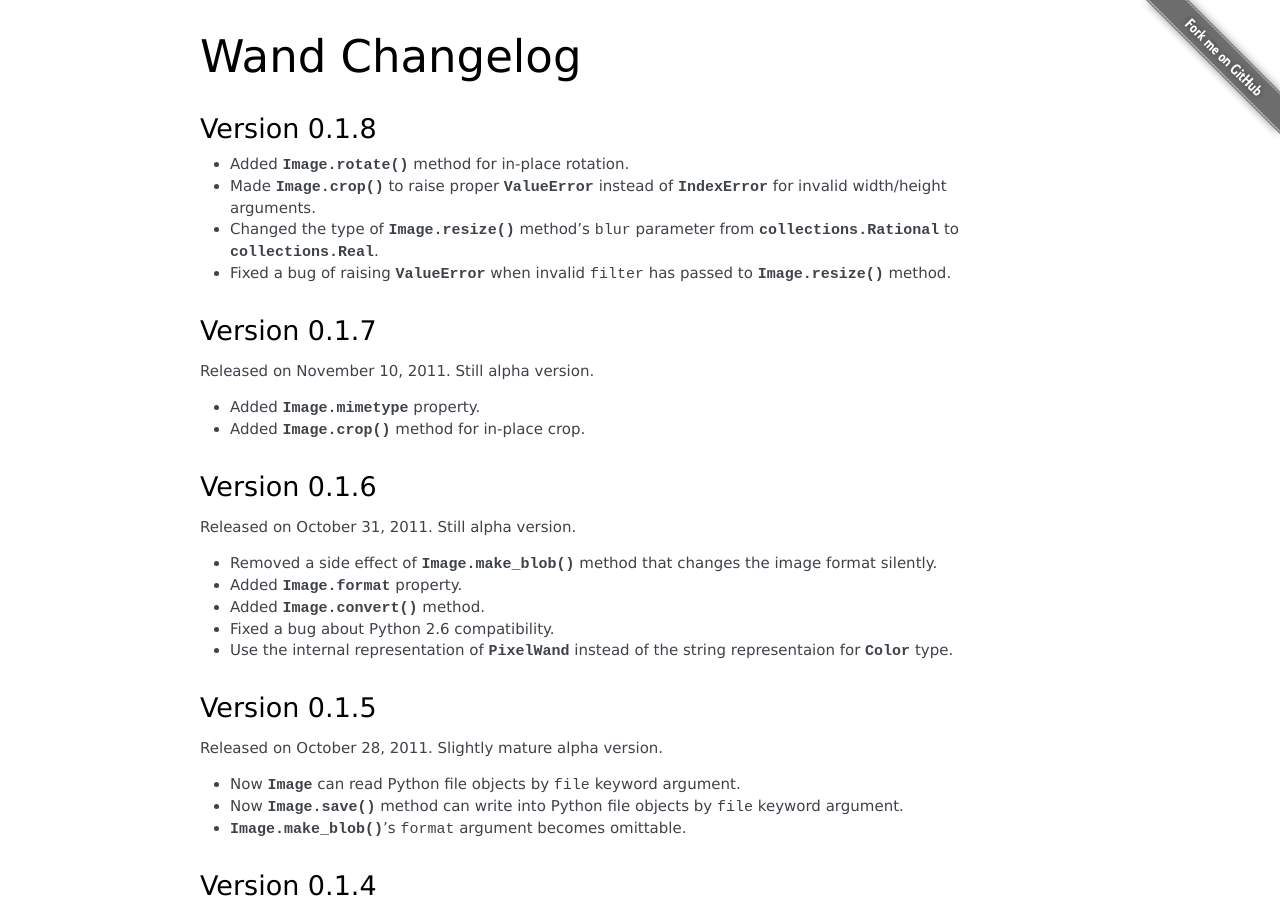
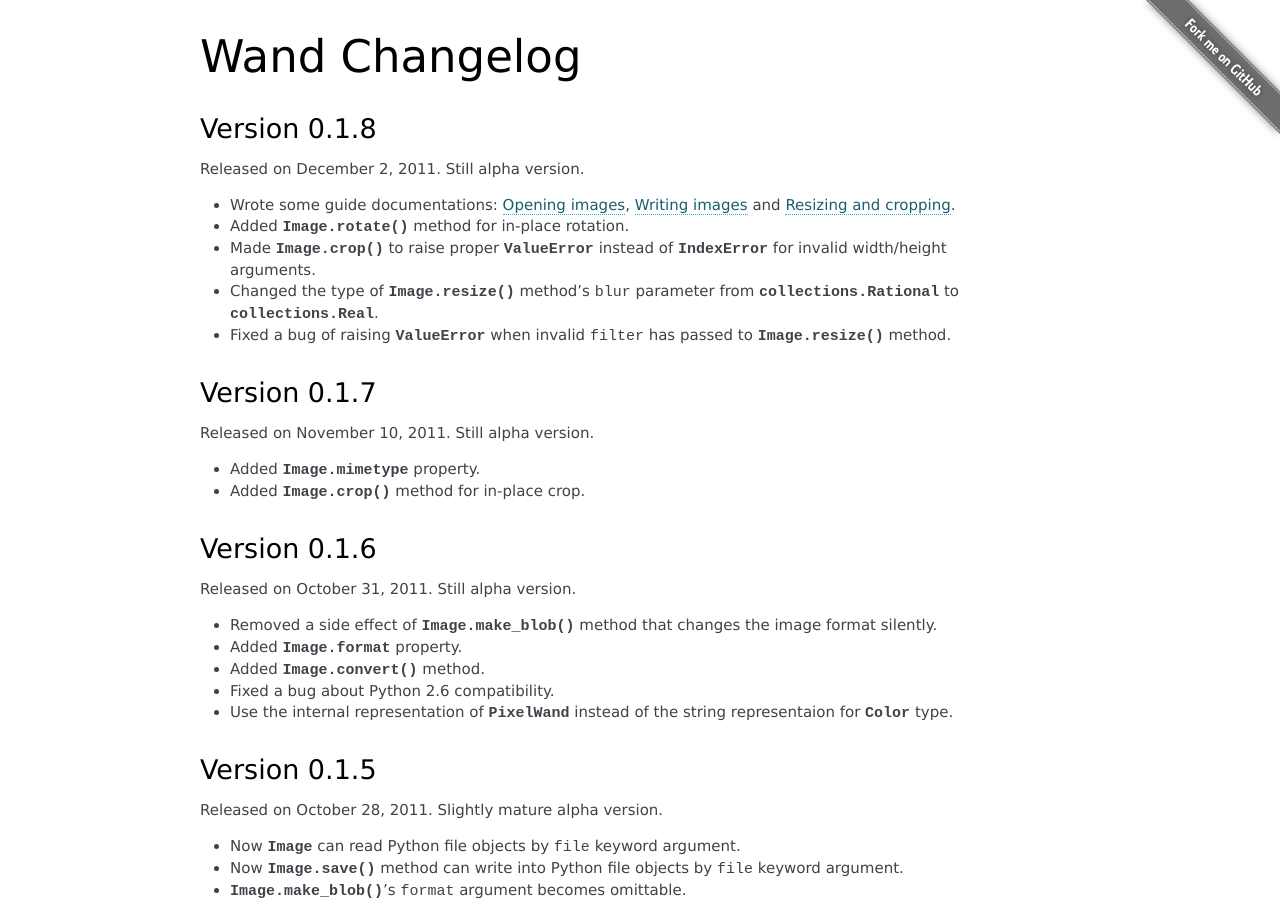
Before and after one commit to emcconville/wand, a Sphinx documentation site: the page built from docs/changes.rst, in a window 1280 px wide and 900 px high. Built offline with Sphinx 7.4.7, drawn with Linux system fonts in a browser that asks for light colours; some web fonts are replaced.

Commit message:
Version 0.1.8.

```diff
--- a/docs/changes.rst
+++ b/docs/changes.rst
@@ -4,6 +4,10 @@
 Version 0.1.8
 -------------
 
+Released on December 2, 2011. Still alpha version.
+
+- Wrote some guide documentations: :doc:`guide/open`, :doc:`guide/write` and
+  :doc:`guide/resizecrop`.
 - Added :meth:`Image.rotate() <wand.image.Image.rotate>` method for in-place
   rotation.
 - Made :meth:`Image.crop() <wand.image.Image.crop>` to raise proper
```
